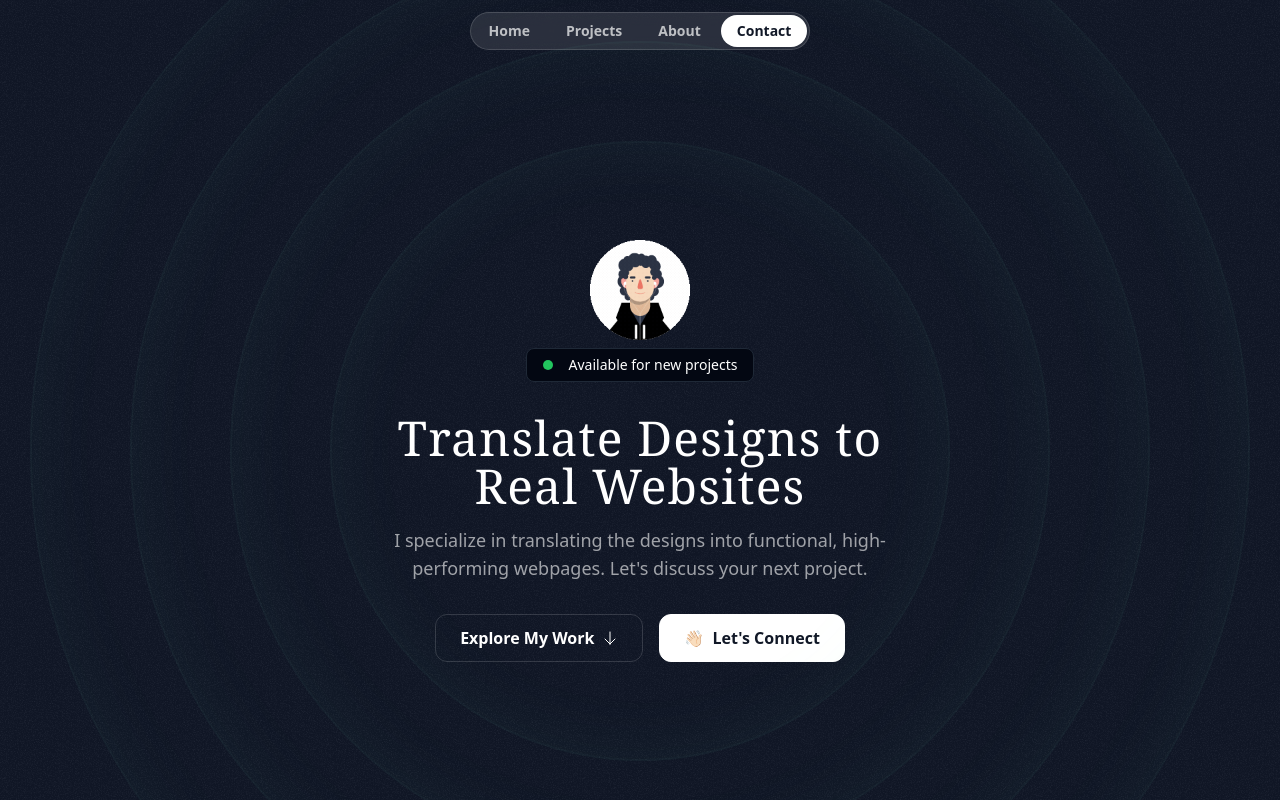
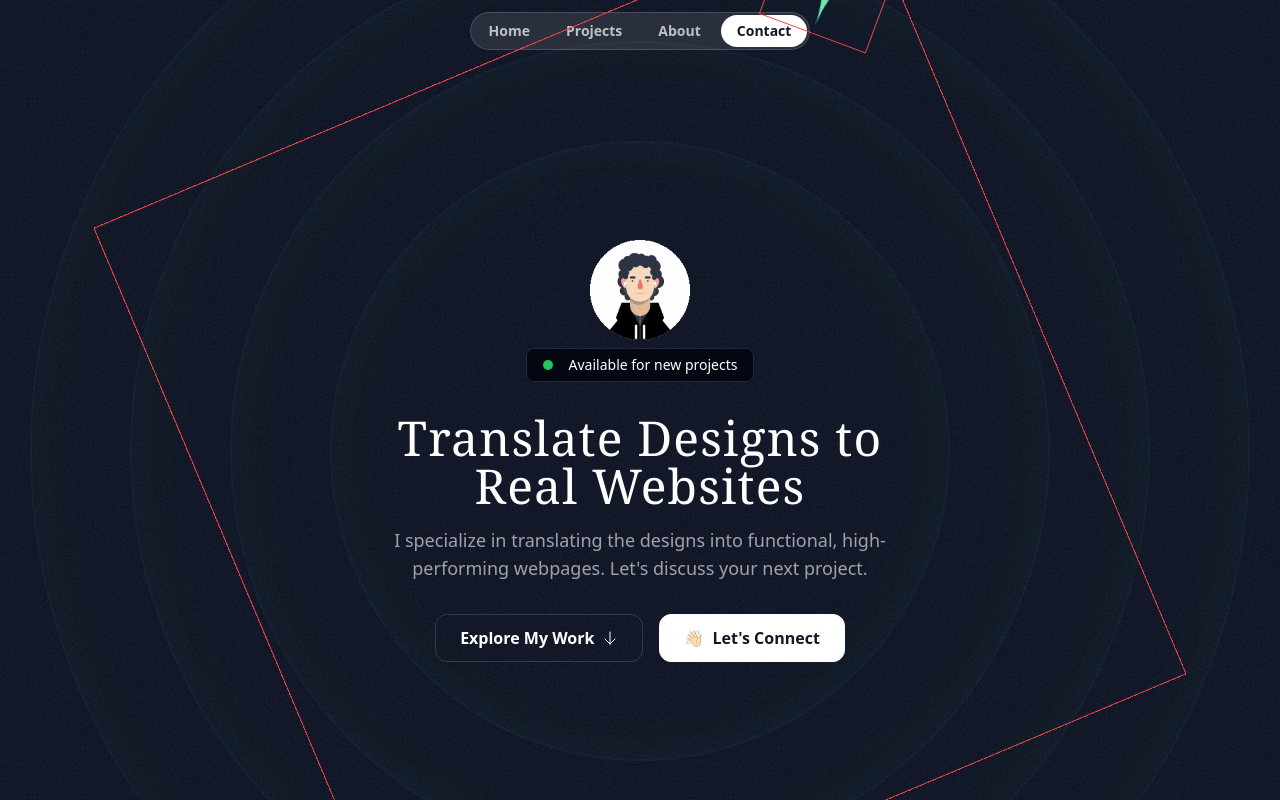
Before and after one commit to princedalsaniya/singlePagePortfolio_V1, a Next.js app: page / in a window 1280 px wide. Shown: the top 800 px of the page. Built offline with nearby package versions, Linux system fonts and the light colour scheme; a web font is replaced by a local one.

Commit message:
feat: Added a star and made it animate over orbit

```diff
--- a/src/app/sections/Hero.tsx
+++ b/src/app/sections/Hero.tsx
@@ -1,6 +1,7 @@
 import PrinceAnimation from '@/app/assets/images/PrinceAnimation.gif';
 import ArrowDown from '@/app/assets/icons/arrow-down.svg';
 import grainImage from '@/app/assets/images/grain.jpg';
+import StarIcon from '@/app/assets/icons/star.svg';
 import Image from 'next/image';
 
 export const HeroSection = () => {
@@ -19,6 +20,13 @@
       <div className="size-[820px] hero-ring" />
       <div className="size-[1020px] hero-ring" />
       <div className="size-[1220px] hero-ring" />
+      <div className="absolute left-1/2 top-1/2 -translate-x-1/2 -translate-y-1/2 ">
+        <div className="border border-red-500 size-[835px] animate-spin [animation-duration:30s]">
+          <div className="border border-red-500 inline-flex animate-spin [animation-duration:5s]">
+            <StarIcon className="size-28 text-emerald-300" />
+          </div>
+        </div>
+      </div>
 
       {/* Actual content */}
       <div className="container">
```
